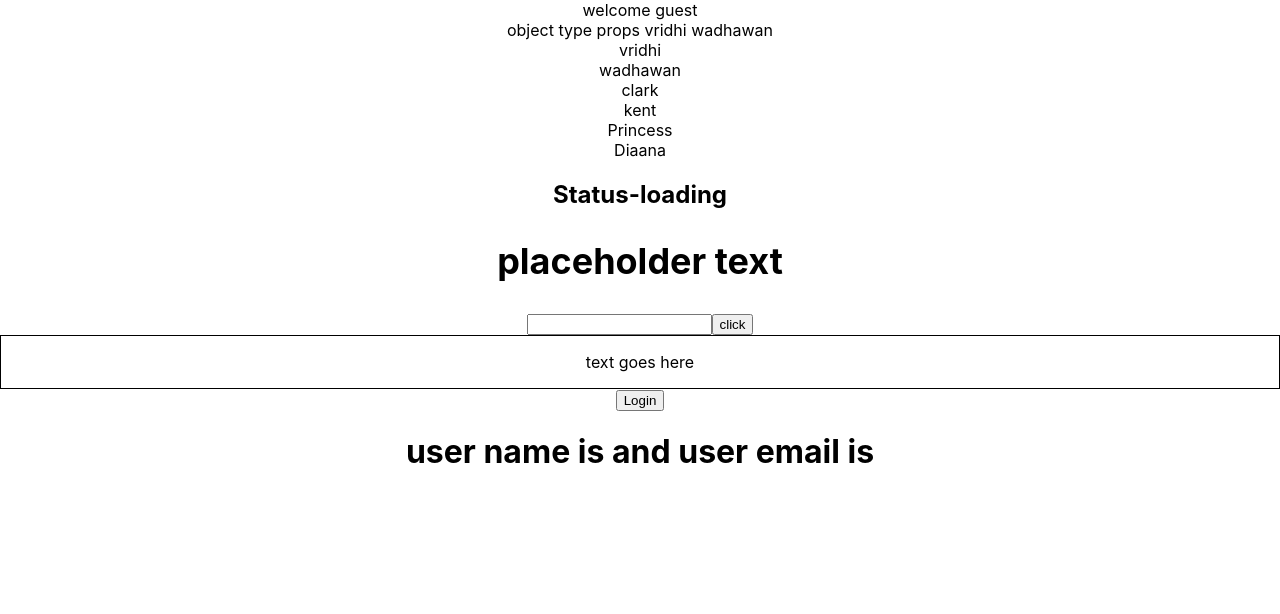
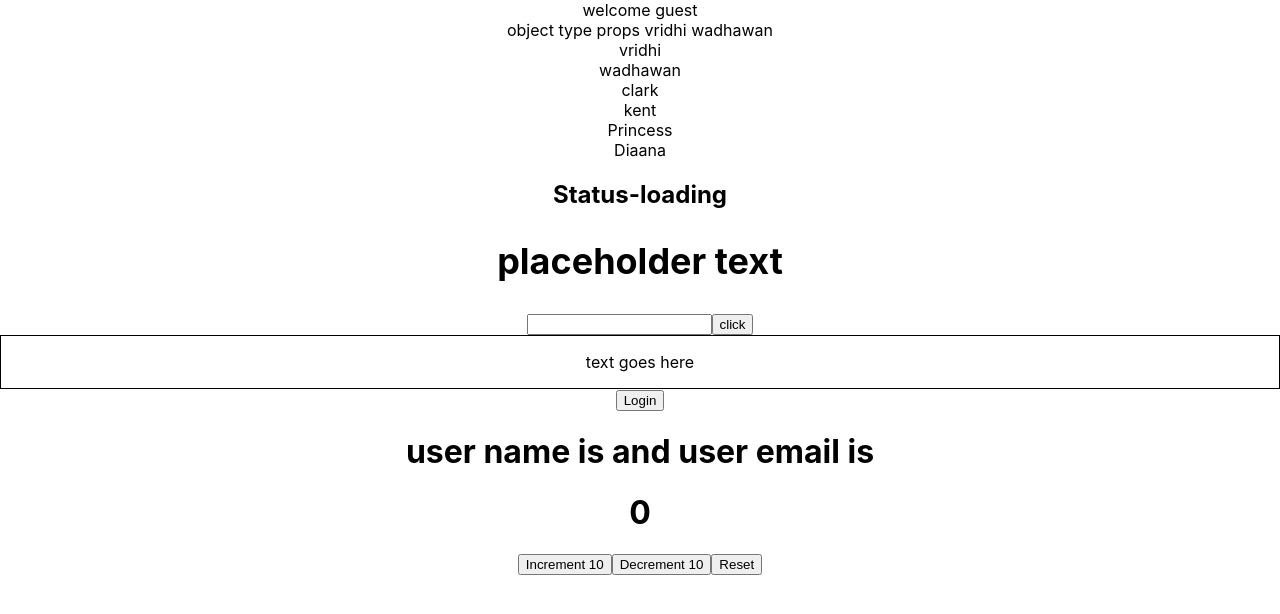
Before and after one commit to vridhi07/react-typescript-demo, a React (Create React App) app: page / in a window 1280 px wide. Shown: the top 614 px of the page. Built offline with nearby package versions, Linux system fonts and the light colour scheme.

Commit message:
usereducerhook

```diff
--- a/src/App.tsx
+++ b/src/App.tsx
@@ -9,6 +9,7 @@
 import { Input } from "./components/Input";
 import { Container } from "./components/Container";
 import { User } from "./state/User";
+import { Counter } from "./state/Counter";
 
 function App() {
   const personName = {
@@ -48,6 +49,7 @@
       ></Button>
       <Container styles={{ border: "1px solid black", padding: "1rem" }} />
       <User />
+      <Counter />
     </div>
   );
 }
--- /dev/null
+++ b/src/state/Counter.tsx
@@ -0,0 +1,69 @@
+import { useReducer } from "react";
+
+type counterState = {
+  count: number;
+};
+// type counterAction = {
+//   type: string;
+//   payload: number;
+// };
+
+// type counterAction = {
+//   type: "increment" | "decrement" | "reset";
+//   payload?: number;
+// };
+
+type updateAction = {
+  type: "increment" | "decrement";
+  payload: number;
+};
+type resetAction = {
+  type: "reset";
+};
+
+type counterAction = resetAction | updateAction;
+
+const initialState = { count: 0 };
+
+function reducer(state: counterState, action: counterAction) {
+  switch (action.type) {
+    case "increment":
+      return { count: state.count + action.payload };
+    case "decrement":
+      return { count: state.count - action.payload };
+    case "reset":
+      return initialState;
+    default:
+      return state;
+  }
+}
+
+export const Counter = () => {
+  const [state, dispatch] = useReducer(reducer, initialState);
+  return (
+    <>
+      <h1>{state.count}</h1>
+      <button
+        onClick={() => {
+          dispatch({ type: "increment", payload: 10 });
+        }}
+      >
+        Increment 10
+      </button>
+      <button
+        onClick={() => {
+          dispatch({ type: "decrement", payload: 10 });
+        }}
+      >
+        Decrement 10
+      </button>
+      <button
+        onClick={() => {
+          dispatch({ type: "reset" });
+        }}
+      >
+        Reset
+      </button>
+    </>
+  );
+};
```
